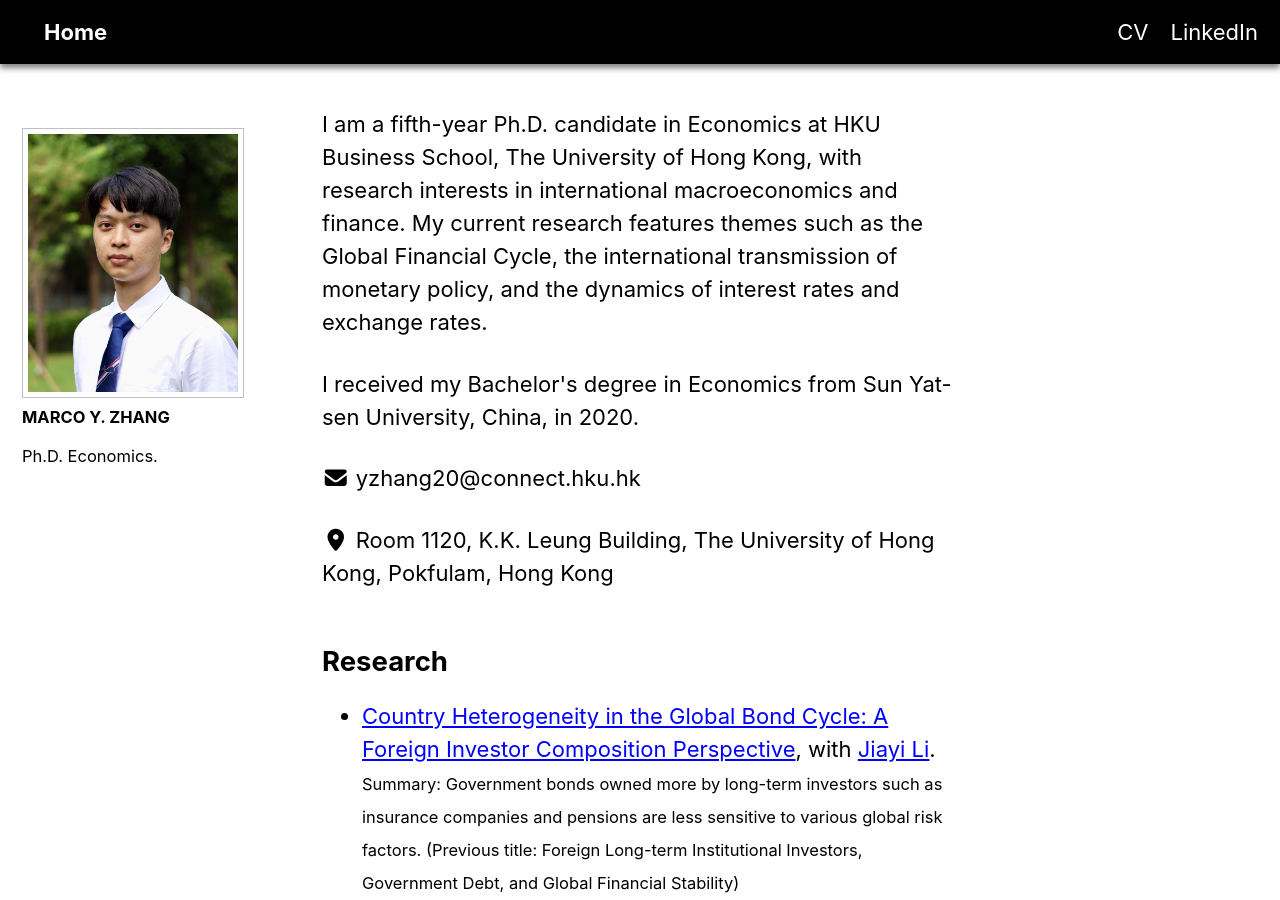
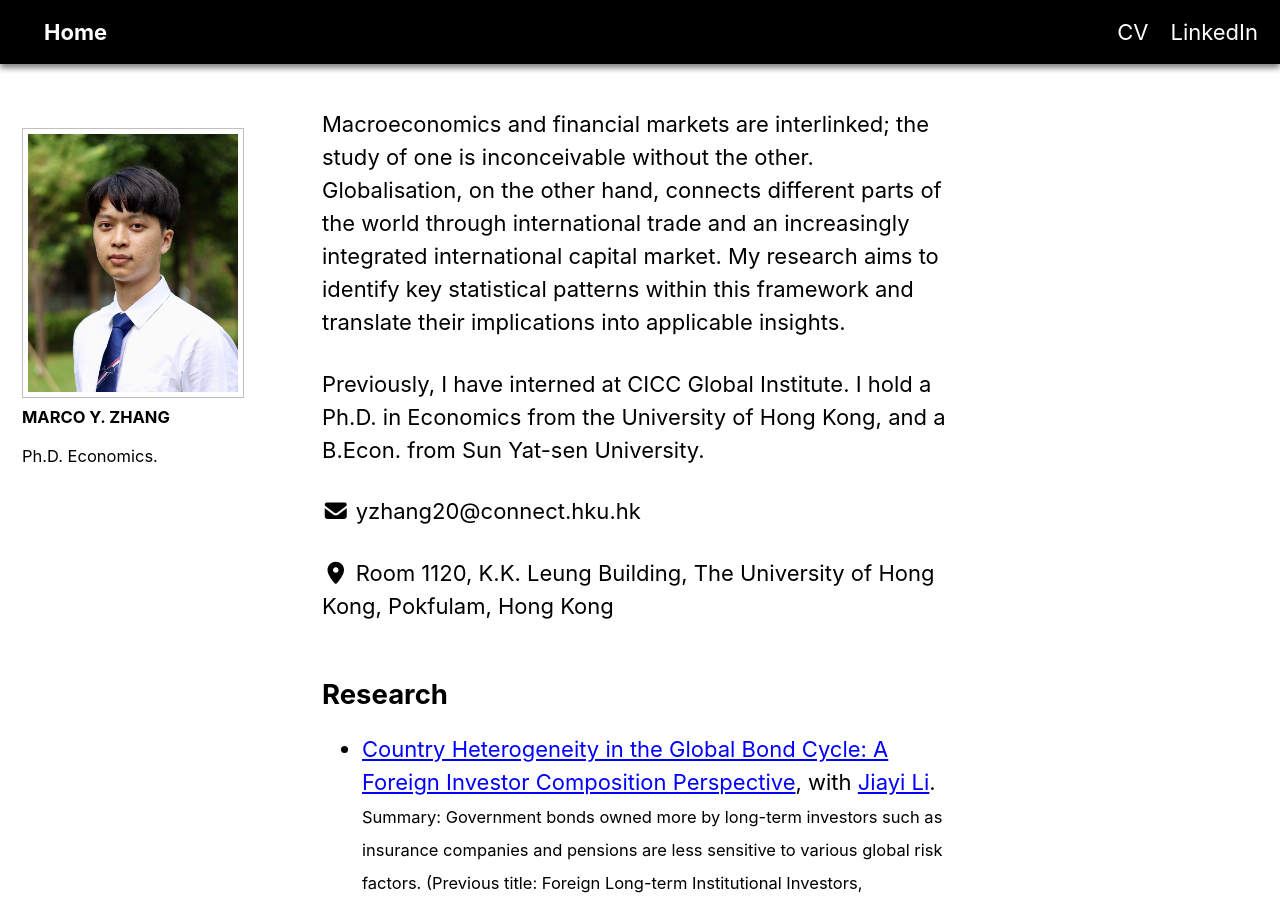
Before and after one commit to yuyuanecon/yuyuanecon.github.io, a Jekyll site: the page built from index.html, in a window 1280 px wide and 900 px high. Built offline with Jekyll 4.4.1, drawn with Linux system fonts in a browser that asks for light colours; cached includes are drawn as plain includes; the list of posts is cut into pages by our own code.

Commit message:
Update home.html

```diff
--- a/_layouts/home.html
+++ b/_layouts/home.html
@@ -7,10 +7,10 @@ layout: archive
 <div class="content">
     <section id="me">
         <p>
-          I am a fifth-year Ph.D. candidate in Economics at HKU Business School, The University of Hong Kong, with research interests in international macroeconomics and finance. My current research features themes such as the Global Financial Cycle, the international transmission of monetary policy, and the dynamics of interest rates and exchange rates.
+          Macroeconomics and financial markets are interlinked; the study of one is inconceivable without the other. Globalisation, on the other hand, connects different parts of the world through international trade and an increasingly integrated international capital market. My research aims to identify key statistical patterns within this framework and translate their implications into applicable insights.
         </p>
         <p>
-          I received my Bachelor's degree in Economics from Sun Yat-sen University, China, in 2020.
+          Previously, I have interned at CICC Global Institute. I hold a Ph.D. in Economics from the University of Hong Kong, and a B.Econ. from Sun Yat-sen University.
         </p>
         <p>
           <i class="fas fa-envelope"></i> yzhang20@connect.hku.hk
```
